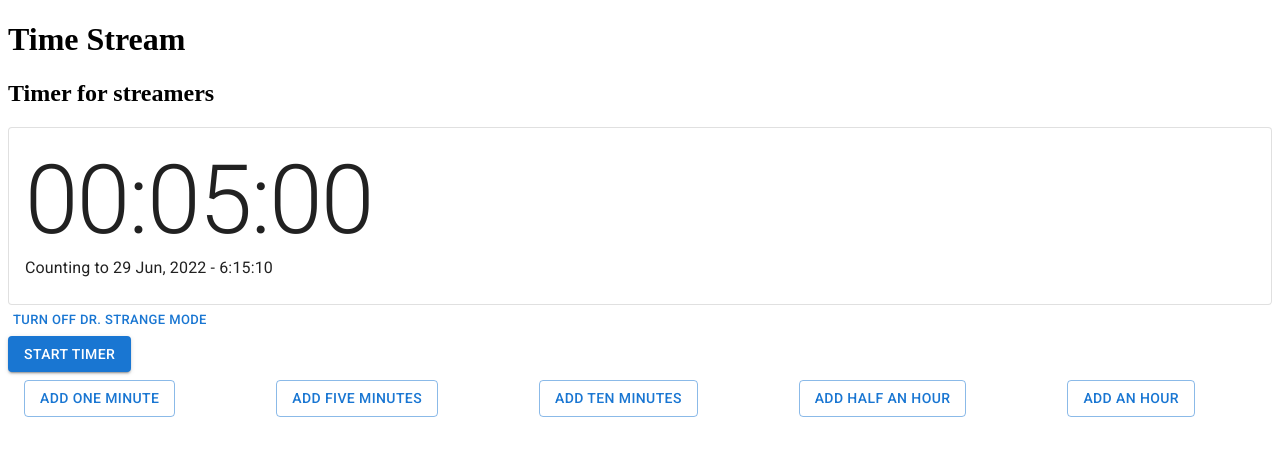
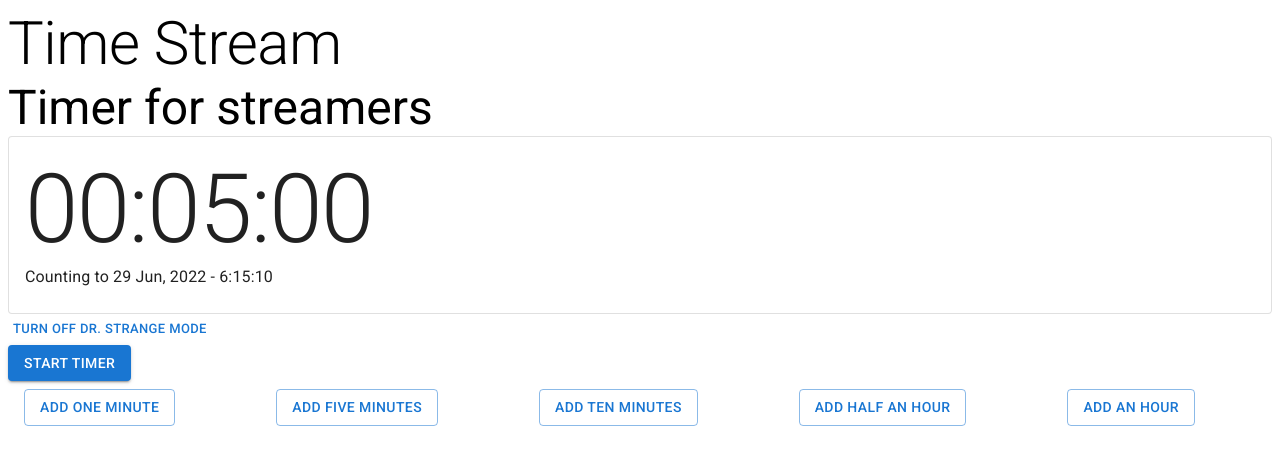
Before and after one commit to ben-laird/adjustable-timer, a React (Create React App) app: page / in a window 1280 px wide. Shown: the top 464 px of the page. Built offline with nearby package versions, Linux system fonts and the light colour scheme.

Commit message:
Add MUI to core app

```diff
--- a/src/App.tsx
+++ b/src/App.tsx
@@ -1,22 +1,23 @@
+import { Typography } from "@mui/material";
 import { AdjustTargetBaseProps } from "./features/timer/AdjustTarget";
 import StartStop from "./features/timer/StartStop";
 import TargetAdjusters from "./features/timer/TargetAdjusters";
 import Timer from "./features/timer/Timer";
 
 const adjusters: Array<AdjustTargetBaseProps> = [
-  {delta: {value: 1, unit: "minute"}, text: "Add one minute"},
-  {delta: {value: 5, unit: "minutes"}, text: "Add five minutes"},
-  {delta: {value: 10, unit: "minutes"}, text: "Add ten minutes"},
-  {delta: {value: 30, unit: "minutes"}, text: "Add half an hour"},
-  {delta: {value: 1, unit: "hour"}, text: "Add an hour"}
-]
+  { delta: { value: 1, unit: "minute" }, text: "Add one minute" },
+  { delta: { value: 5, unit: "minutes" }, text: "Add five minutes" },
+  { delta: { value: 10, unit: "minutes" }, text: "Add ten minutes" },
+  { delta: { value: 30, unit: "minutes" }, text: "Add half an hour" },
+  { delta: { value: 1, unit: "hour" }, text: "Add an hour" },
+];
 
 const App = () => {
   return (
     <div>
-      <h1>Time Stream</h1>
-      <h2>Timer for streamers</h2>
-      <Timer />
+      <Typography variant="h2">Time Stream</Typography>
+      <Typography variant="h3">Timer for streamers</Typography>
+      <Timer dateCode="DD MMM, YYYY - h:mm:ss" durationCode = "HH:mm:ss" />
       <StartStop />
       <TargetAdjusters adjusters={adjusters} />
     </div>
```
